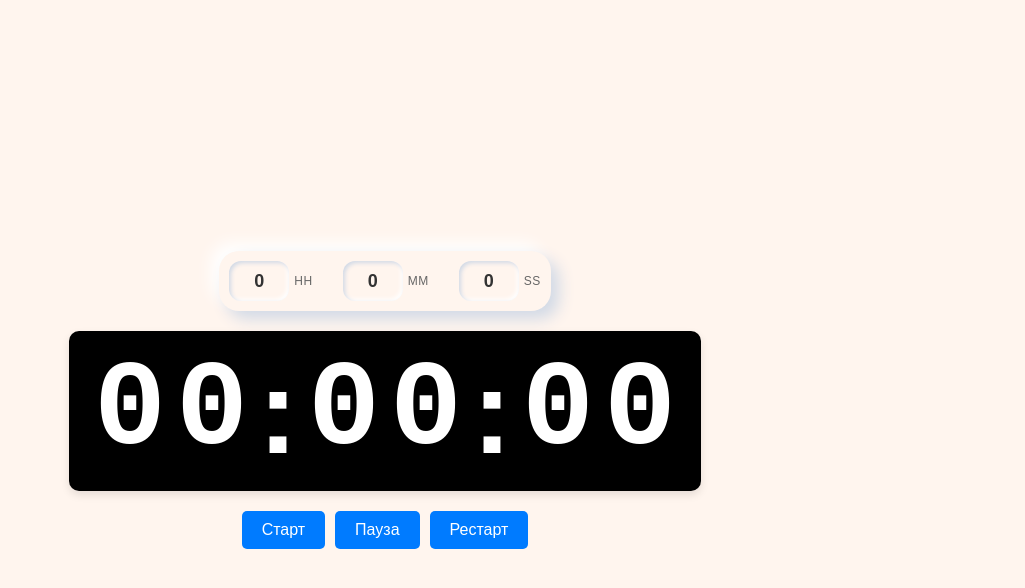
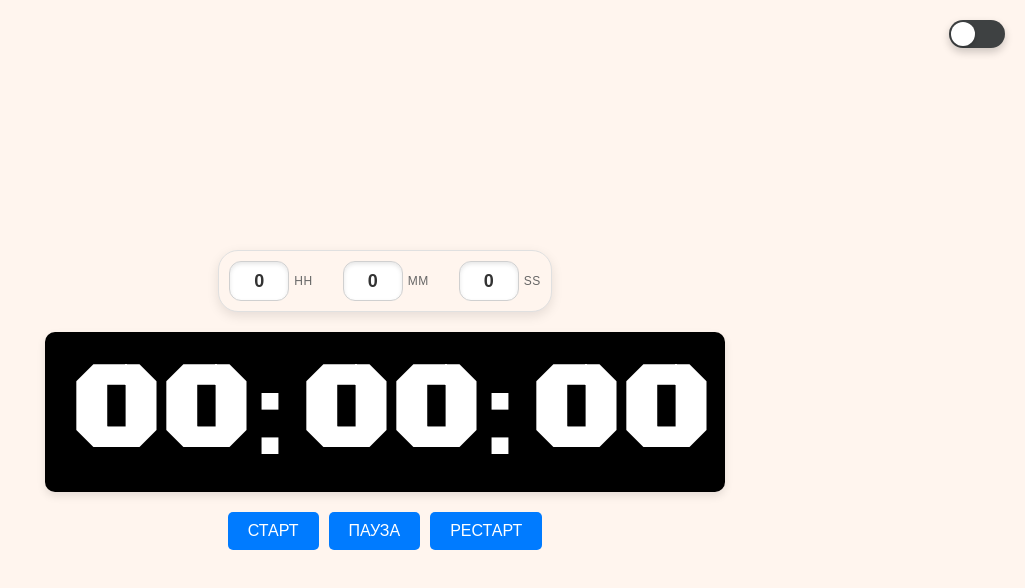
Before and after one commit to WhenYouAreStrange/Countdown-Timer, a plain HTML site: page index.html in a window 1280 px wide. Shown: the whole page, without its empty margins (255-1280 px from the left). Drawn offline with nearby package versions, Linux system fonts and the light colour scheme.

Commit message:
Add theme toggle functionality and update styles

```diff
--- a/index.html
+++ b/index.html
@@ -6,8 +6,19 @@
     <title>Таймер обратного отсчёта</title>
     <script src="https://cdnjs.cloudflare.com/ajax/libs/gsap/3.12.2/gsap.min.js"></script>
     <link rel="stylesheet" href="style.css">
+    <style>
+        @import url('https://fonts.googleapis.com/css2?family=Black+Ops+One&display=swap');
+    </style>
 </head>
 <body>
+    <div class="theme-toggle">
+        <div class="toggle-container">
+            <input type="checkbox" id="themeToggle" class="toggle-input">
+            <label for="themeToggle" class="toggle-slider">
+                <span class="toggle-handle"></span>
+            </label>
+        </div>
+    </div>
     <div class="container">
         <div class="time-input">
             <div class="time-field">
@@ -34,9 +45,9 @@
             <span class="digit" id="s2">0</span>
         </div>
         <div class="controls">
-            <button id="startBtn">Старт</button>
-            <button id="pauseBtn">Пауза</button>
-            <button id="restartBtn">Рестарт</button>
+            <button id="startBtn">СТАРТ</button>
+            <button id="pauseBtn">ПАУЗА</button>
+            <button id="restartBtn">РЕСТАРТ</button>
         </div>
     </div>
     <script src="script.js"></script>
--- a/script.js
+++ b/script.js
@@ -142,5 +142,19 @@ function glitchDigit(digitElement) {
       .to(digitElement, { x: 0, y: 0, duration: 0.02 }, "-=0.02");
 }
 
+// Theme Toggle Functionality
+const themeToggle = document.getElementById('themeToggle');
+
+// Load saved theme or default to light
+const savedTheme = localStorage.getItem('theme') || 'light';
+document.body.classList.toggle('dark-theme', savedTheme === 'dark');
+themeToggle.checked = savedTheme === 'dark';
+
+themeToggle.addEventListener('change', () => {
+    const isDark = themeToggle.checked;
+    document.body.classList.toggle('dark-theme', isDark);
+    localStorage.setItem('theme', isDark ? 'dark' : 'light');
+});
+
 // Инициализация дисплея
 updateDisplay({ hours: 0, minutes: 0, seconds: 0 });
--- a/style.css
+++ b/style.css
@@ -8,6 +8,11 @@ body {
     font-family: 'Arial', sans-serif;
     background-color: #fff5ee;
     height: 100vh;
+    transition: background-color 0.3s ease;
+}
+
+body.dark-theme {
+    background-color: #131313;
 }
 
 .container {
@@ -28,8 +33,15 @@ body {
     background: #fff5ee;
     padding: 10px;
     border-radius: 20px;
-    box-shadow: 8px 8px 16px #d1d9e6, -8px -8px 16px #ffffff;
-    border: none;
+    box-shadow: 0 4px 12px rgba(0, 0, 0, 0.1);
+    border: 1px solid #e0e0e0;
+    transition: all 0.3s ease;
+}
+
+body.dark-theme .time-input {
+    background: #2a2a2a;
+    box-shadow: 0 4px 12px rgba(0, 0, 0, 0.3);
+    border: 1px solid #404040;
 }
 
 .time-field {
@@ -46,26 +58,44 @@ body {
     font-weight: 500;
     letter-spacing: 0.5px;
     white-space: nowrap;
+    transition: color 0.3s ease;
+}
+
+body.dark-theme .time-field label {
+    color: #ccc;
 }
 
 .time-field input[type="number"] {
     width: 60px;
     height: 40px;
     text-align: center;
-    border: none;
+    border: 1px solid #d0d0d0;
     border-radius: 12px;
     font-size: 18px;
-    background: #fff5ee;
-    box-shadow: inset 2px 2px 4px #d1d9e6, inset -2px -2px 4px #ffffff;
-    transition: box-shadow 0.3s ease, transform 0.3s ease;
+    background: #fff;
+    box-shadow: inset 0 2px 4px rgba(0, 0, 0, 0.1);
+    transition: box-shadow 0.3s ease, transform 0.3s ease, background 0.3s ease, color 0.3s ease, border-color 0.3s ease;
     font-weight: 600;
     color: #333;
 }
 
+body.dark-theme .time-field input[type="number"] {
+    background: #333;
+    color: #fff;
+    box-shadow: inset 0 2px 4px rgba(0, 0, 0, 0.2);
+    border: 1px solid #555;
+}
+
 .time-field input[type="number"]:focus {
     outline: none;
-    box-shadow: inset 1px 1px 2px #d1d9e6, inset -1px -1px 2px #ffffff, 0 0 0 2px #007bff;
+    box-shadow: inset 0 2px 4px rgba(0, 0, 0, 0.1), 0 0 0 2px #007bff;
+    border-color: #007bff;
     transform: translateY(-1px);
+}
+
+body.dark-theme .time-field input[type="number"]:focus {
+    box-shadow: inset 0 2px 4px rgba(0, 0, 0, 0.2), 0 0 0 2px #007bff;
+    border-color: #007bff;
 }
 
 .time-field input[type="number"]::-webkit-outer-spin-button,
@@ -85,15 +115,28 @@ body {
     padding: 20px;
     border-radius: 10px;
     box-shadow: 0 4px 8px rgba(0,0,0,0.1);
+    transition: background-color 0.3s ease;
+}
+
+body.dark-theme .timer {
+    background-color: #fff;
 }
 
 .digit {
     color: #fff;
     font-size: 120px;
     font-weight: bold;
-    font-family: 'Courier New', monospace;
+    font-family: 'Black Ops One', cursive;
     line-height: 1;
     margin: 0 5px;
+    width: 80px;
+    text-align: center;
+    display: inline-block;
+    transition: color 0.3s ease;
+}
+
+body.dark-theme .digit {
+    color: #131313;
 }
 
 .colon {
@@ -102,6 +145,72 @@ body {
     font-weight: bold;
     line-height: 1;
     margin: 0 5px;
+    transition: color 0.3s ease;
+}
+
+body.dark-theme .colon {
+    color: #131313;
+}
+
+/* Theme Toggle Styles */
+.theme-toggle {
+    position: fixed;
+    top: 20px;
+    right: 20px;
+    z-index: 1000;
+}
+
+.toggle-container {
+    position: relative;
+}
+
+.toggle-input {
+    display: none;
+}
+
+.toggle-slider {
+    position: relative;
+    display: block;
+    width: 56px;
+    height: 28px;
+    background: #3e4142;
+    border-radius: 14px;
+    cursor: pointer;
+    transition: all 0.3s ease;
+    box-shadow: 0 4px 8px rgba(0, 0, 0, 0.2);
+    overflow: hidden;
+}
+
+/* Remove legacy extra handle to avoid double circles */
+.toggle-slider::before { content: none; display: none; }
+
+/* remove icon styles */
+
+.toggle-handle {
+    position: absolute;
+    top: 2px;
+    left: 2px;
+    width: 24px;
+    height: 24px;
+    background: #fff;
+    border-radius: 50%;
+    transition: all 0.3s ease;
+    box-shadow: 0 2px 4px rgba(0, 0, 0, 0.2);
+    z-index: 3;
+}
+
+/* Checked (dark) state colors */
+.toggle-input:checked + .toggle-slider {
+    background: #2196f3; /* blue */
+}
+
+.toggle-input:checked + .toggle-slider .toggle-handle {
+    transform: translateX(28px);
+}
+
+/* Hover effects */
+body.dark-theme .toggle-slider:hover {
+    box-shadow: 0 6px 12px rgba(0, 0, 0, 0.3);
 }
 
 .controls {
@@ -129,6 +238,10 @@ button:hover {
         font-size: 80px;
     }
 
+    .digit {
+        width: 60px;
+    }
+
     .container {
         padding: 10px;
     }
```
Also changed, not shown: 1 other file.
